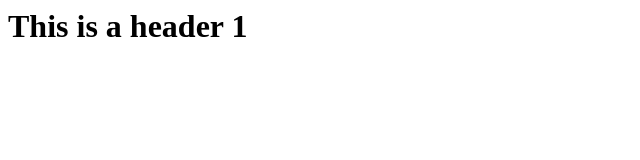
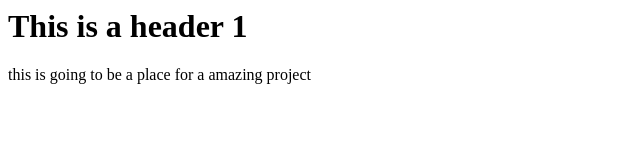
Before and after one commit to JotaMedina/IntroToAngluar, a plain HTML site: page index.html in a window 1280 px wide. Shown: the whole page, without its empty margins (0-640 px from the left). Drawn offline with Linux system fonts and the light colour scheme.

Commit message:
add another line

```diff
--- a/index.html
+++ b/index.html
@@ -1 +1,5 @@
+
+
+
 <h1>This is a header 1</h1>
+<p>this is going to be a place for a amazing project</p>
```
